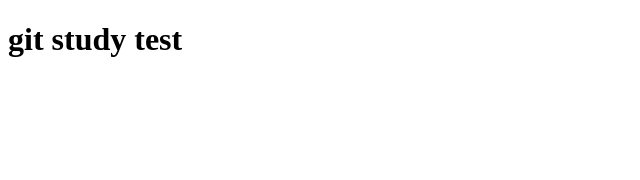
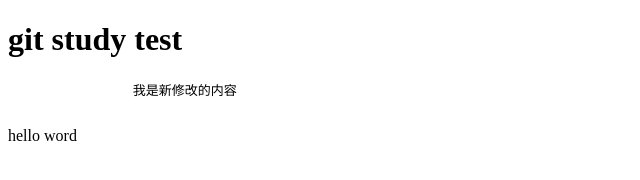
Before and after one commit to xiyanghechuxun/learngit, a plain HTML site: page test.html in a window 1280 px wide. Shown: the whole page, without its empty margins (0-640 px from the left). Drawn offline with Linux system fonts and the light colour scheme.

Commit message:
six test

```diff
--- a/test.html
+++ b/test.html
@@ -7,5 +7,13 @@
 <body>
   <h1>git study test</h1>
 
+
+	<pre>
+		我是新修改的内容
+	</pre>
+
+	hello word
+
+
 </body>
 </html>
```
